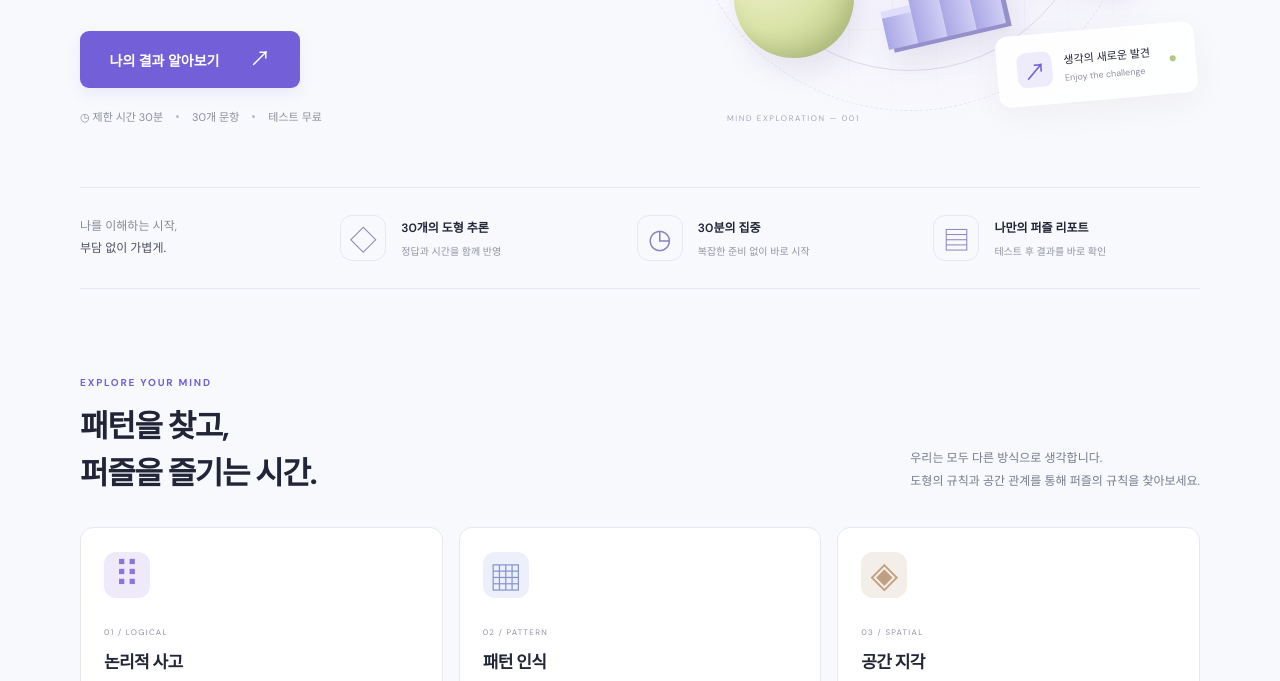
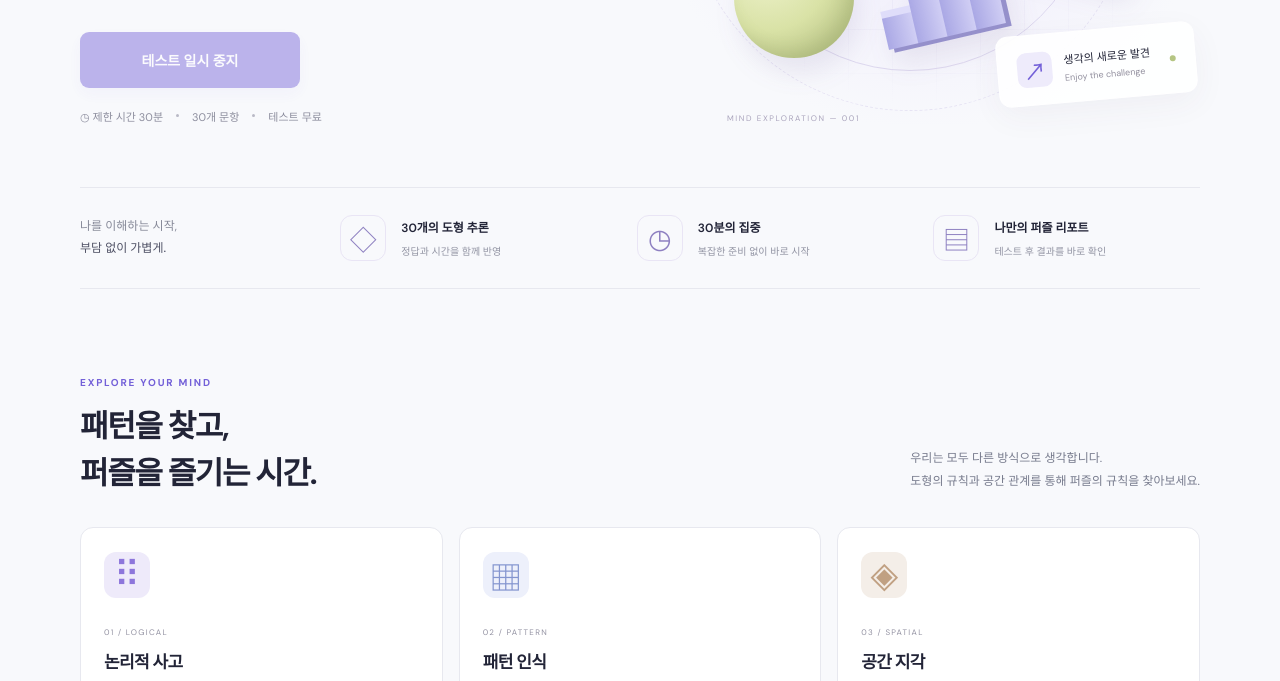
Before and after one commit to SecondBox777/WhiteFlower2, a website with bundled scripts: page index.html in a window 1280 px wide. Shown: the part 503-1184 px from the top of the page. Built offline with nearby package versions, Linux system fonts and the light colour scheme.

Commit message:
Pause puzzle testing checkout reports and email overnight

```diff
--- a/app.js
+++ b/app.js
@@ -7,9 +7,9 @@ document.querySelectorAll('[data-question-count]').forEach(item => { item.textCo
 document.querySelector('meta[name="description"]').content = `${questions.length}문항, 30분. 가볍게 즐기는 엔터테인먼트용 IQ 테마 테스트.`;
 
 // Temporary pause; set false together with wrangler.jsonc TESTING_PAUSED to resume.
-const TESTING_PAUSED = false;
+const TESTING_PAUSED = true;
 // Set false together with wrangler.jsonc REPORTS_PAUSED to resume reports.
-const REPORTS_PAUSED = false;
+const REPORTS_PAUSED = true;
 
 const dialog = document.querySelector('#flow-dialog');
 const content = document.querySelector('#flow-content');
--- a/index.html
+++ b/index.html
@@ -8,7 +8,7 @@
   <title>Mindscope — 가볍게 즐기는 엔터테인먼트용 IQ 테마 테스트</title>
   <link rel="icon" type="image/svg+xml" href="/favicon.svg" />
   <link rel="stylesheet" href="/style.css" />
-  <script type="module" src="/app.js?v=puzzle-results-20261015-v2"></script>
+  <script type="module" src="/app.js?v=paused-20261015"></script>
 </head>
 <body>
   <header class="header"><a href="#" class="brand" aria-label="Mindscope 홈"><span class="brand-icon">m<span>✳</span></span>mindscope<span class="brand-dot">.</span></a><nav aria-label="메인 메뉴"><a href="#about">테스트 소개</a><a href="#report">결과 리포트</a><a href="#faq">자주 묻는 질문</a></nav><button class="button nav-cta" data-start>테스트 시작 <span>↗</span></button></header>
@@ -24,7 +24,7 @@
     <section class="faq-section wrap" id="faq"><div><span class="eyebrow">GOOD TO KNOW</span><h2>궁금한 점이 있나요?</h2></div><div class="faq-list"><details><summary>테스트는 무료인가요?<span>+</span></summary><p><span data-question-count>30</span>문항 테스트는 무료입니다. 퍼즐 리포트는 별도 1회 결제로 제공합니다. 리포트 생성이 3회 실패하면 자동 환불을 요청합니다. 테스트를 마친 후 성인 확인을 거쳐 결제하면 화면에서 리포트를 확인하고 사진 저장·공유·이메일 발송을 이용할 수 있습니다.</p></details><details><summary>공인된 IQ 검사인가요?<span>+</span></summary><p>아니요. 이 테스트는 사고 패턴을 탐색하는 참고용 콘텐츠로, 표준화된 IQ 검사나 전문적인 심리 평가를 대체하지 않습니다. IQ 추정값은 확률 모형으로 생성한 합성·예비 자료에 기반하며, 실제 응시자로 검증된 IQ 규준이 아닙니다.</p></details><details><summary>결과는 어떻게 받아보나요?<span>+</span></summary><p>완료하거나 30분이 종료되면 결제 후 리포트를 요청할 수 있습니다. 보고서 생성 중 안내가 표시되며, 완료되면 전체 보고서를 화면에서 읽을 수 있습니다. 사진 저장·공유가 가능하고 결제 전에 입력한 이메일로 리포트가 자동 발송됩니다.</p></details><details><summary>중간에 쉬거나 답을 바꿀 수 있나요?<span>+</span></summary><p>제출 전에는 이전 문항으로 돌아가 답을 바꿀 수 있습니다. 제한 시간은 30분이며 창을 닫거나 탭을 이동해도 계속 진행됩니다. 새로고침하면 현재 응답과 시간이 초기화됩니다.</p></details></div></section>
     <section class="bottom-cta wrap"><div><span class="eyebrow">YOUR MIND HAS MORE TO SHOW.</span><h2>아직 발견하지 못한 나를 만나보세요.</h2></div><button class="button primary" data-start>무료로 테스트 시작 <span>↗</span></button></section>
   </main>
-  <footer class="footer wrap"><div><a href="#" class="brand">mindscope.</a><p>퍼즐을 즐기고 기록을 나누는 시간.</p></div><div><span>© 2026 Mindscope. All rights reserved.</span><p>오락 전용 IQ 테마 퍼즐 게임입니다.</p><p>본 서비스는 만 18세 이상 성인을 대상으로 합니다.</p><p lang="en">For adults aged 18 and over.<br>This test is intended for entertainment and self-exploration purposes and is not a clinical or medical assessment.</p><details id="terms"><summary>이용약관 · 이용 대상 및 목적</summary><p>본 서비스는 만 18세 이상 성인을 대상으로 합니다. 만 18세 미만은 서비스를 이용하거나 결과를 구매할 수 없습니다. 결과 보고서 요청 또는 결과 구매 전 만 18세 이상임을 확인해야 합니다.</p><p>본 테스트는 오락과 자기 탐색을 위한 참고용 콘텐츠이며 임상적·의학적 평가가 아닙니다. 공인된 IQ 검사나 전문적인 심리·의료 평가를 대체하지 않습니다.</p></details><p id="data-notice">답안·풀이 시간과 내부 채점식으로 서버에서 보고서를 직접 생성합니다. 외부 AI에 정보를 보내지 않습니다. 결제 시 답안·시간·언어·이메일과 생성된 보고서를 Cloudflare에 30일간 보관합니다. 결제에는 Polar를 사용하며 이메일과 보고서를 Resend에 전달해 발송합니다.</p></div></footer>
+  <footer class="footer wrap"><div><a href="#" class="brand">mindscope.</a><p>퍼즐을 즐기고 기록을 나누는 시간.</p></div><div><span>© 2026 Mindscope. All rights reserved.</span><p>오락 전용 IQ 테마 퍼즐 게임입니다.</p><p role="status">테스트·결제·보고서 생성과 이메일 발송은 현재 일시 중지되어 있습니다.</p><p>본 서비스는 만 18세 이상 성인을 대상으로 합니다.</p><p lang="en">For adults aged 18 and over.<br>This test is intended for entertainment and self-exploration purposes and is not a clinical or medical assessment.</p><details id="terms"><summary>이용약관 · 이용 대상 및 목적</summary><p>본 서비스는 만 18세 이상 성인을 대상으로 합니다. 만 18세 미만은 서비스를 이용하거나 결과를 구매할 수 없습니다. 결과 보고서 요청 또는 결과 구매 전 만 18세 이상임을 확인해야 합니다.</p><p>본 테스트는 오락과 자기 탐색을 위한 참고용 콘텐츠이며 임상적·의학적 평가가 아닙니다. 공인된 IQ 검사나 전문적인 심리·의료 평가를 대체하지 않습니다.</p></details><p id="data-notice">답안·풀이 시간과 내부 채점식으로 서버에서 보고서를 직접 생성합니다. 외부 AI에 정보를 보내지 않습니다. 결제 시 답안·시간·언어·이메일과 생성된 보고서를 Cloudflare에 30일간 보관합니다. 결제에는 Polar를 사용하며 이메일과 보고서를 Resend에 전달해 발송합니다.</p></div></footer>
   <dialog id="flow-dialog" aria-labelledby="flow-title"><button class="close-button" id="close-dialog" aria-label="닫기">×</button><div id="flow-content"></div></dialog>
   <noscript><p class="noscript">테스트를 진행하려면 브라우저에서 JavaScript를 활성화해 주세요.</p></noscript>
 </body>
```
Also changed, not shown: README.md, 1 other file.
